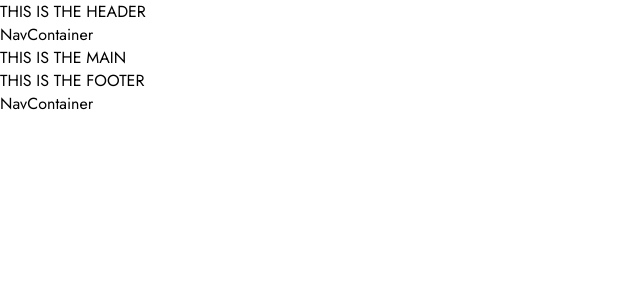
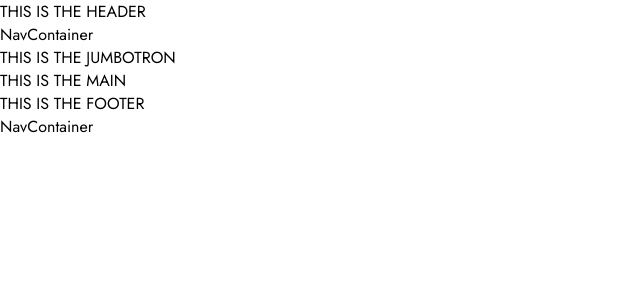
Before and after one commit to CarloSalaris/proj-html-vuejs, a Vue app: page / in a window 1280 px wide. Shown: the top 300 px of the page, without its empty margins (0-640 px from the left). Built offline with nearby package versions, Linux system fonts and the light colour scheme.

Commit message:
Jumbotron created component + structure comments

```diff
--- a/src/App.vue
+++ b/src/App.vue
@@ -1,5 +1,6 @@
 <script>
 import PageHeader from './components/PageHeader.vue'
+import Jumbotron from './components/Jumbotron.vue'
 import PageMain from './components/PageMain.vue'
 import PageFooter from './components/PageFooter.vue'
 
@@ -7,6 +8,7 @@ import PageFooter from './components/PageFooter.vue'
 export default {
   components: {
     PageHeader,
+    Jumbotron,
     PageMain,
     PageFooter,
   }
@@ -16,15 +18,7 @@ export default {
 <template>
   <PageHeader msg="THIS IS THE HEADER" />
 
-  <!-- JUMBOTRON -->
-  <!-- LEFT BLOCK -->
-  <!-- TITLE slogan -->
-  <!-- description paragraph -->
-  <!-- BUTTON 1 -->
-
-  <!-- RIGHT BLOCK -->
-  <!-- IMAGE - Bottom out of background -->
-
+  <Jumbotron msg="THIS IS THE JUMBOTRON" />
 
   <PageMain msg="THIS IS THE MAIN" />
 
--- /dev/null
+++ b/src/components/Jumbotron.vue
@@ -0,0 +1,22 @@
+<script>
+export default {
+    name: 'Jumbotron',
+    props: {
+        msg: String,
+    },
+}
+</script>
+
+<template>
+    {{ msg }}
+
+    <!-- LEFT BLOCK -->
+    <!-- TITLE slogan -->
+    <!-- description paragraph -->
+    <!-- BUTTON 1 -->
+
+    <!-- RIGHT BLOCK -->
+    <!-- IMAGE - Bottom out of background -->
+</template>
+
+<style lang="scss" scoped></style>
```
